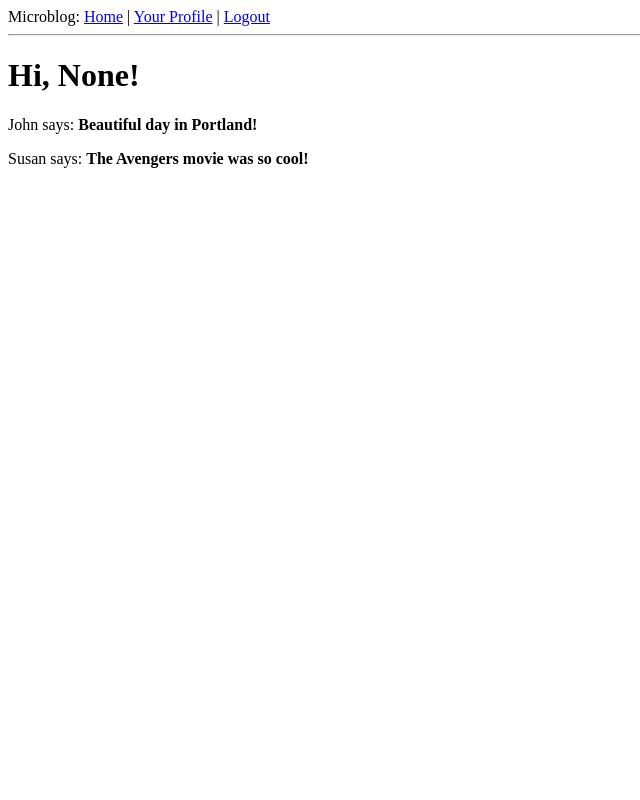
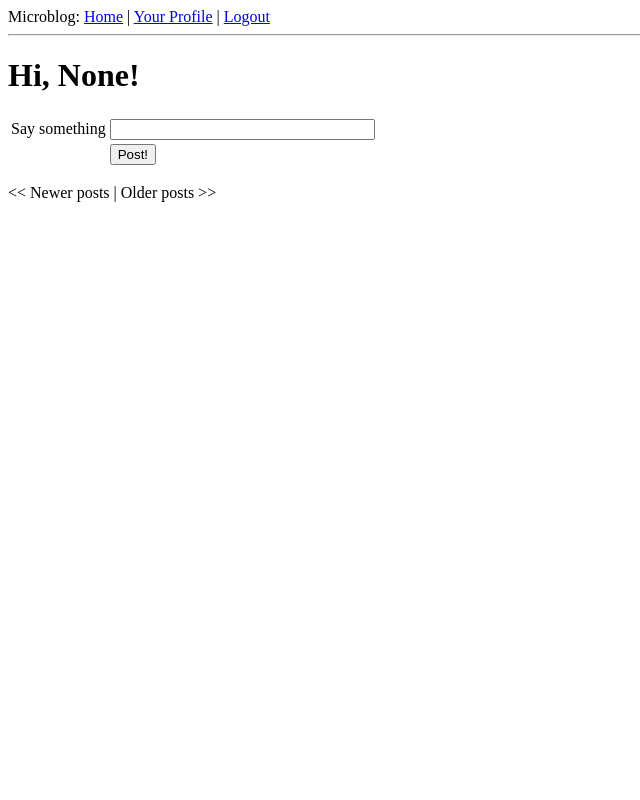
Before and after one commit to mattiasgonday/microblog, a Flask app: page / in a window 1280 px wide. Shown: the whole page, without its empty margins (0-640 px from the left). Run offline with Flask 2, Linux system fonts and the light colour scheme; a user stored in the database is signed in; data comes from the database, SQL or seed files in the repository; data that the repository does not hold is empty.

Commit message:
posts showing in profile page and links to newer and older posts

```diff
--- a/app/forms.py
+++ b/app/forms.py
@@ -25,3 +25,6 @@
 class LoginForm(Form):
     openid = StringField('openid', validators=[DataRequired()])
     remember_me = BooleanField('remember_me', default=False)
+
+class PostForm(Form):
+    post = StringField('post', validators=[DataRequired()])
--- a/app/templates/index.html
+++ b/app/templates/index.html
@@ -1,11 +1,39 @@
 {% extends "base.html" %}
+
 {% block content %}
-<h1>Hi, {{ user.nickname }}!</h1>
-{% for post in posts  %}
-<div>
-  <p>
-    {{ post.author.nickname  }} says: <b>{{ post.body }}</b>
-  </p>
-</div>
-{% endfor %}
+  <h1>Hi, {{ g.user.nickname }}!</h1>
+  <form action="" method="post" name="post">
+    {{ form.hidden_tag() }}
+    <table>
+      <tr>
+        <td>Say something</td>
+        <td>{{ form.post(size=30, maxlength=140) }}</td>
+        <td>
+        {% for error in form.post.errors %}
+        <span style="color: red;">[{{ error }}]</span><br>
+        {% endfor %}
+        </td>
+      </tr>
+      <tr>
+        <td></td>
+        <td><input type="submit" value="Post!"></td>
+        <td></td>
+      </td>
+    </table>
+  </form>
+  {% for post in posts.items  %}
+    {% include 'post.html' %}
+  {% endfor %}
+  {% if posts.has_prev %}
+    <a href="{{ url_for('index', page=posts.prev_num) }}">
+      &lt;&lt; Newer posts</a>
+  {% else %}
+    &lt;&lt; Newer posts
+  {% endif %} |
+  {% if posts.has_next %}
+    <a href="{{ url_for('index', page=posts.next_num) }}">
+      Older posts &gt;&gt;</a>
+  {% else %}
+    Older posts &gt;&gt;
+  {% endif %}
 {% endblock %}
--- a/app/views.py
+++ b/app/views.py
@@ -4,6 +4,9 @@
 from .forms import LoginForm, EditForm
 from .models import User
 from datetime import datetime
+from forms import LoginForm, EditForm, PostForm
+from models import User, Post
+from config import POSTS_PER_PAGE
 
 # index view function suppressed for brevity
 @app.errorhandler(404)
@@ -97,24 +100,22 @@
                            form=form,
                            providers=app.config['OPENID_PROVIDERS'])
 
-@app.route('/')
-@app.route('/index')
+@app.route('/', methods=['GET', 'POST'])
+@app.route('/index', methods=['GET', 'POST'])
+@app.route('/index/<int:page>', methods=['GET', 'POST'])
 @login_required
-def index():
-    user = g.user
-    posts = [
-        {
-            'author': {'nickname': 'John'},
-            'body': 'Beautiful day in Portland!'
-        },
-        {
-            'author': {'nickname': 'Susan'},
-            'body': 'The Avengers movie was so cool!'
-        }
-    ]
+def index(page=1):
+    form = PostForm()
+    if form.validate_on_submit():
+        post = Post(body=form.post.data, timestamp=datetime.utcnow(), author=g.user)
+        db.session.add(post)
+        db.session.commit()
+        flash('Your post is now live!')
+        return redirect(url_for('index'))
+    posts = g.user.followed_posts().paginate(page, POSTS_PER_PAGE, False) # page number, items/page, errorFlag
     return render_template("index.html",
                            title='Home',
-                           user=user,
+                           form=form,
                            posts=posts)
 
 @lm.user_loader
--- a/config.py
+++ b/config.py
@@ -24,3 +24,6 @@
 
 # administrator list
 ADMINS = ['mattias.gonday@gmail.com']
+
+# pagination
+POSTS_PER_PAGE = 3
```
